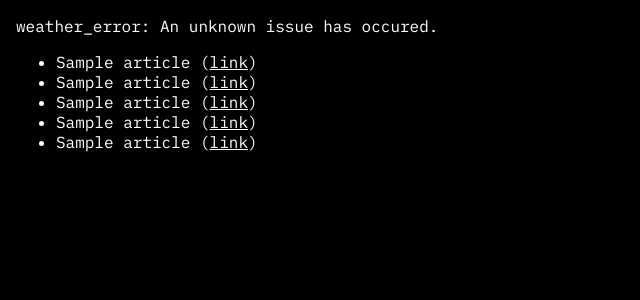
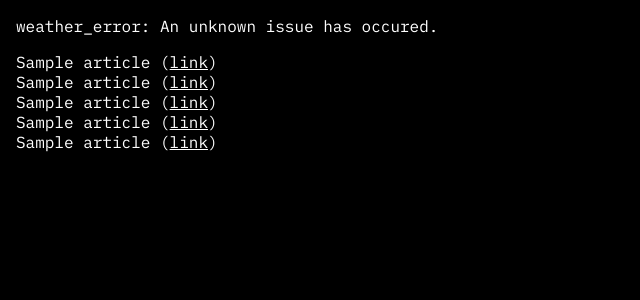
Before and after one commit to DanielJPiazza/PiInfo, a Flask app: page / in a window 1280 px wide. Shown: the top 300 px of the page, without its empty margins (0-640 px from the left). Run offline with Flask 2, Linux system fonts and the light colour scheme; a database or web service that is not in the repository returns one stand-in record (values such as "Sample title"); data that the repository does not hold is empty.

Commit message:
Remove margin and bullets from <li>

```diff
--- a/static/style.css
+++ b/static/style.css
@@ -12,6 +12,11 @@ td {
     padding-right: 24px;
 }
 
+ul {
+    list-style-type: none;
+    padding-left: 0;
+}
+
 .bold {
     font-weight: 700;
 }
```
